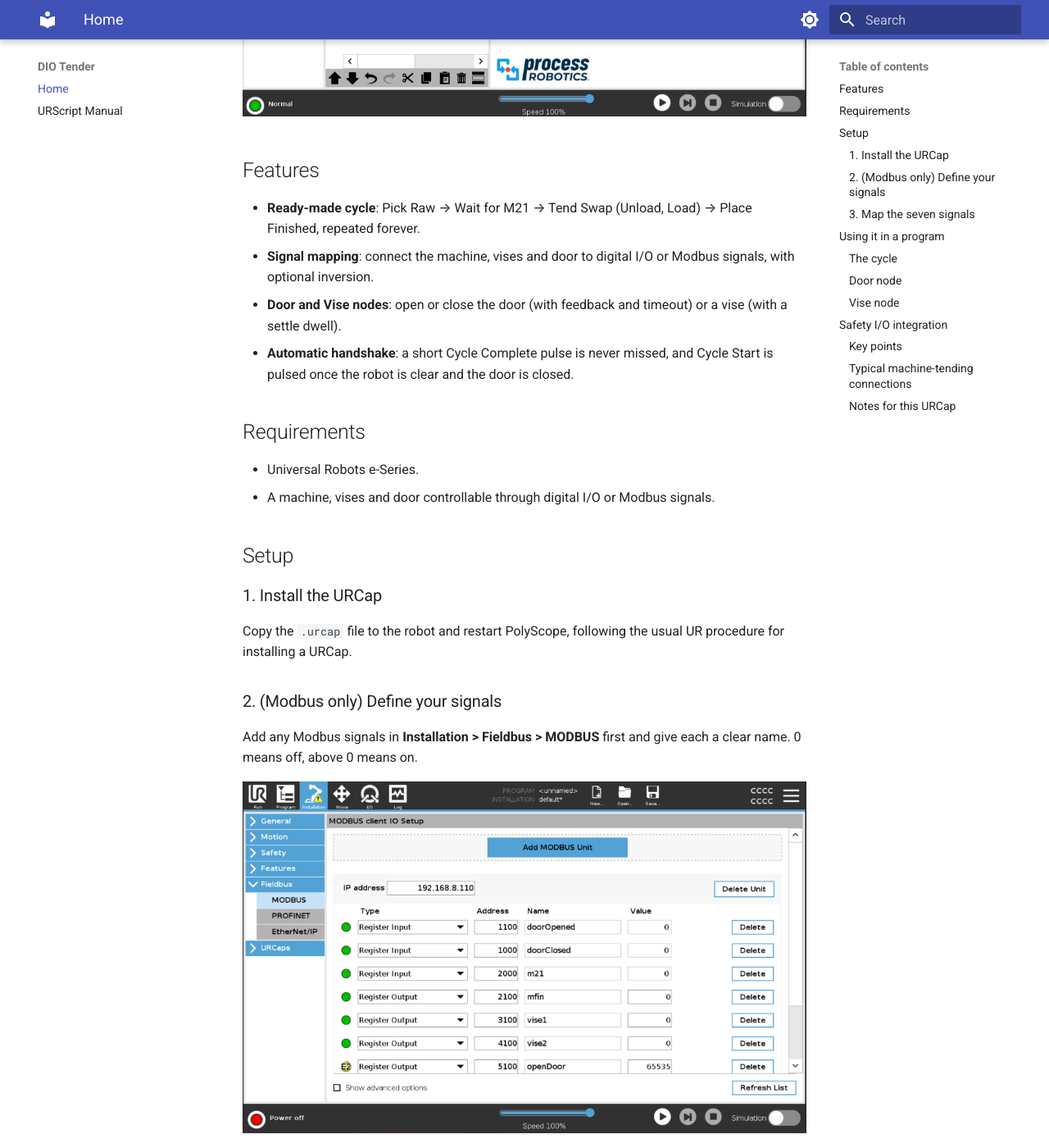
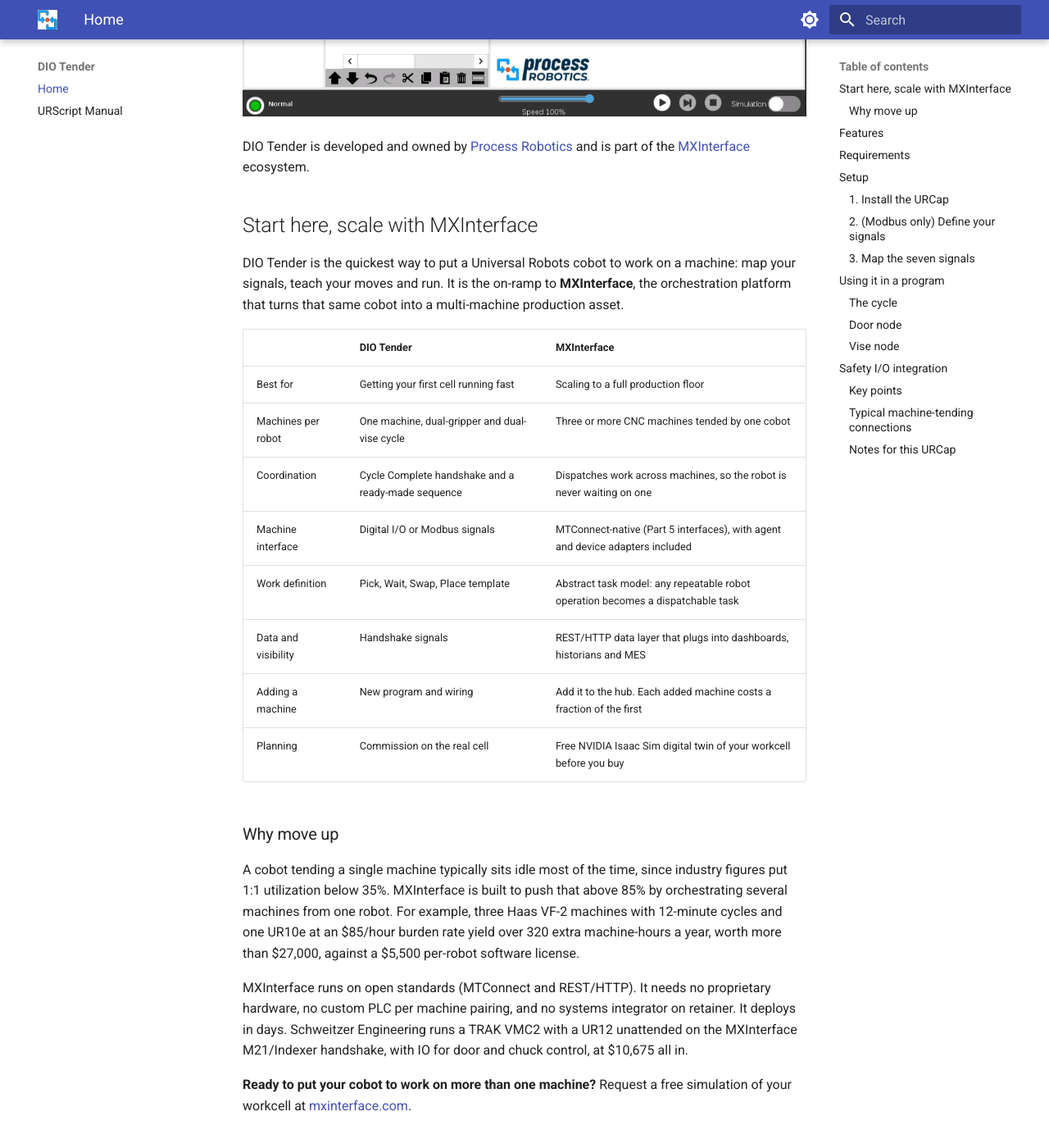
Before and after one commit to robot-ranger/dio-tender-urcap, an MkDocs documentation site: the page built from docs/index.md, in a window 1280 px wide and 1400 px high, scrolled down 677 px. Shown: the whole window at 82% size. Built offline with MkDocs 1.6.1 and Material for MkDocs 9.7.7, drawn with Linux system fonts in a browser that asks for light colours; some of the changed text lies outside the part shown.

Commit message:
links. logo.

```diff
--- a/docs/index.md
+++ b/docs/index.md
@@ -7,6 +7,31 @@
 A URCap for Universal Robots e-Series that gives you a ready-made program skeleton for **machine tending** with a dual-gripper, dual-vise setup. You map your machine's signals once, then teach only the robot moves.
 
 ![DIO Tender program tree in PolyScope](images/program_diotender_root.png)
+
+DIO Tender is developed and owned by [Process Robotics](https://processrobotics.com) and is part of the [MXInterface](https://mxinterface.com) ecosystem.
+
+## Start here, scale with MXInterface
+
+DIO Tender is the quickest way to put a Universal Robots cobot to work on a machine: map your signals, teach your moves and run. It is the on-ramp to **MXInterface**, the orchestration platform that turns that same cobot into a multi-machine production asset.
+
+| | DIO Tender | MXInterface |
+|---|---|---|
+| Best for | Getting your first cell running fast | Scaling to a full production floor |
+| Machines per robot | One machine, dual-gripper and dual-vise cycle | Three or more CNC machines tended by one cobot |
+| Coordination | Cycle Complete handshake and a ready-made sequence | Dispatches work across machines, so the robot is never waiting on one |
+| Machine interface | Digital I/O or Modbus signals | MTConnect-native (Part 5 interfaces), with agent and device adapters included |
+| Work definition | Pick, Wait, Swap, Place template | Abstract task model: any repeatable robot operation becomes a dispatchable task |
+| Data and visibility | Handshake signals | REST/HTTP data layer that plugs into dashboards, historians and MES |
+| Adding a machine | New program and wiring | Add it to the hub. Each added machine costs a fraction of the first |
+| Planning | Commission on the real cell | Free NVIDIA Isaac Sim digital twin of your workcell before you buy |
+
+### Why move up
+
+A cobot tending a single machine typically sits idle most of the time, since industry figures put 1:1 utilization below 35%. MXInterface is built to push that above 85% by orchestrating several machines from one robot. For example, three Haas VF-2 machines with 12-minute cycles and one UR10e at an $85/hour burden rate yield over 320 extra machine-hours a year, worth more than $27,000, against a $5,500 per-robot software license.
+
+MXInterface runs on open standards (MTConnect and REST/HTTP). It needs no proprietary hardware, no custom PLC per machine pairing, and no systems integrator on retainer. It deploys in days. Schweitzer Engineering runs a TRAK VMC2 with a UR12 unattended on the MXInterface M21/Indexer handshake, with IO for door and chuck control, at $10,675 all in.
+
+**Ready to put your cobot to work on more than one machine?** Request a free simulation of your workcell at [mxinterface.com](https://mxinterface.com).
 
 ## Features
 
@@ -89,7 +114,7 @@ Choose the vise, **Open** or **Close**, and a **Dwell** time (default 1.0 s, max
 
 DIO Tender only uses **standard (non-safety) digital I/O and Modbus signals**. The Door Opened / Door Closed feedback, Door Output and Cycle handshake are **not safety functions** and must not be relied on to protect people. Wire machine and cell safety separately through the robot's safety I/O.
 
-References: UR5e User Manual (SW 5.26) section 8.6 *Safety I/O*, and PolyScope e-Series Software Handbook (SW 5.26) section 2.7 *Safety I/O* (the handbook's 2.6 *Software Safety Limits* and 2.8 *Software Safety Restrictions* cover limits and safety planes).
+References: [UR5e User Manual (SW 5.26)](https://www.universal-robots.com/manuals/EN/PDF/SW5_26/user-manual-UR5e-PDF_online/710-965-00_UR5e_User_Manual_en_Global.pdf) section 8.6 *Safety I/O*, and [PolyScope e-Series Software Handbook (SW 5.26)](https://www.universal-robots.com/manuals/EN/PDF/SW5_26/Poly5_handbook_online/e-Series_Software_Handbook_en_Global.pdf) section 2.7 *Safety I/O* (the handbook's 2.6 *Software Safety Limits* and 2.8 *Software Safety Restrictions* cover limits and safety planes).
 
 ### Key points
 
--- a/mkdocs.yml
+++ b/mkdocs.yml
@@ -4,6 +4,7 @@ docs_dir: docs
 
 theme:
   name: material
+  logo: images/process-robotics_icon.png
   favicon: images/process-robotics_icon.png
   features:
     - navigation.sections
```
